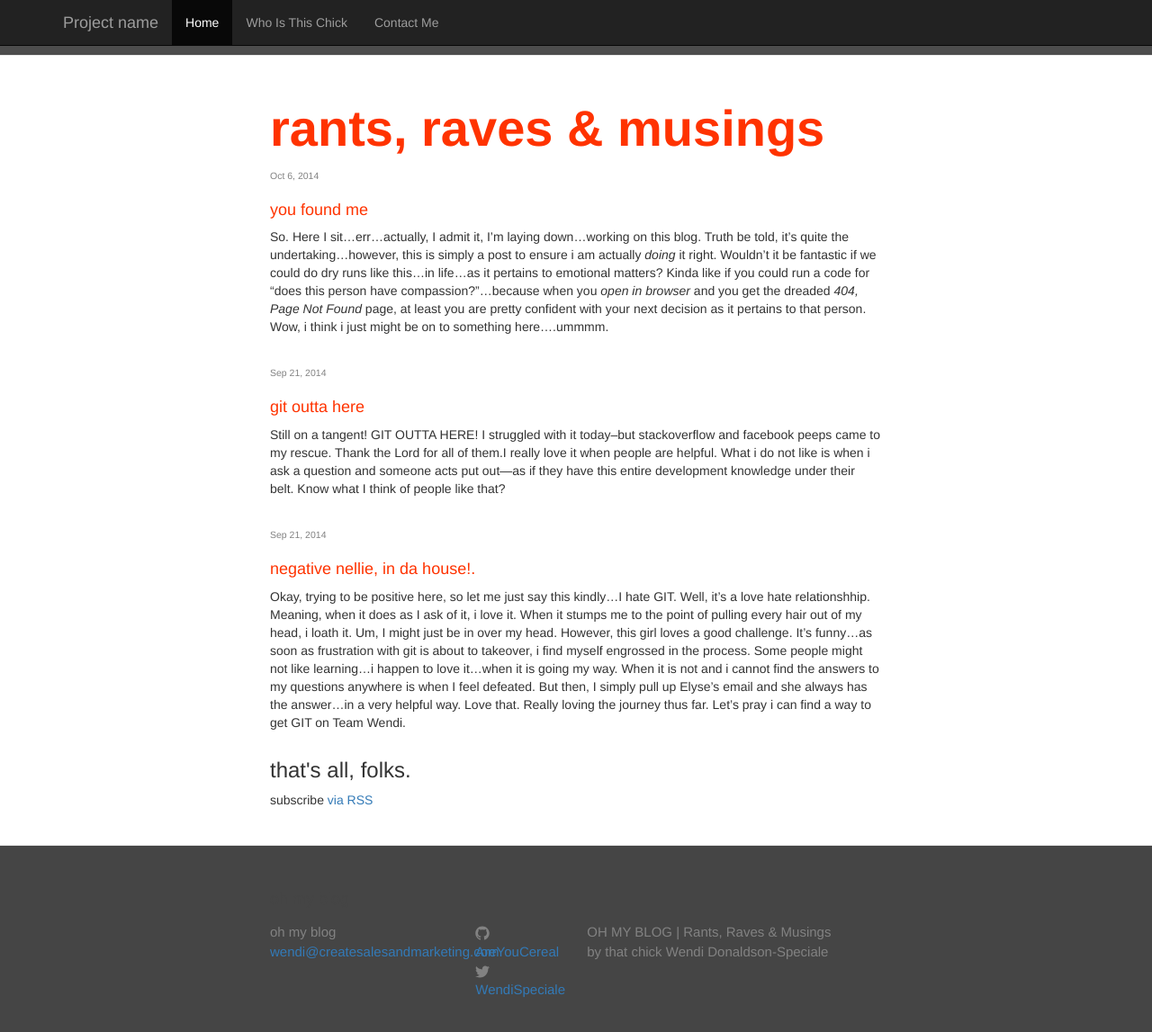
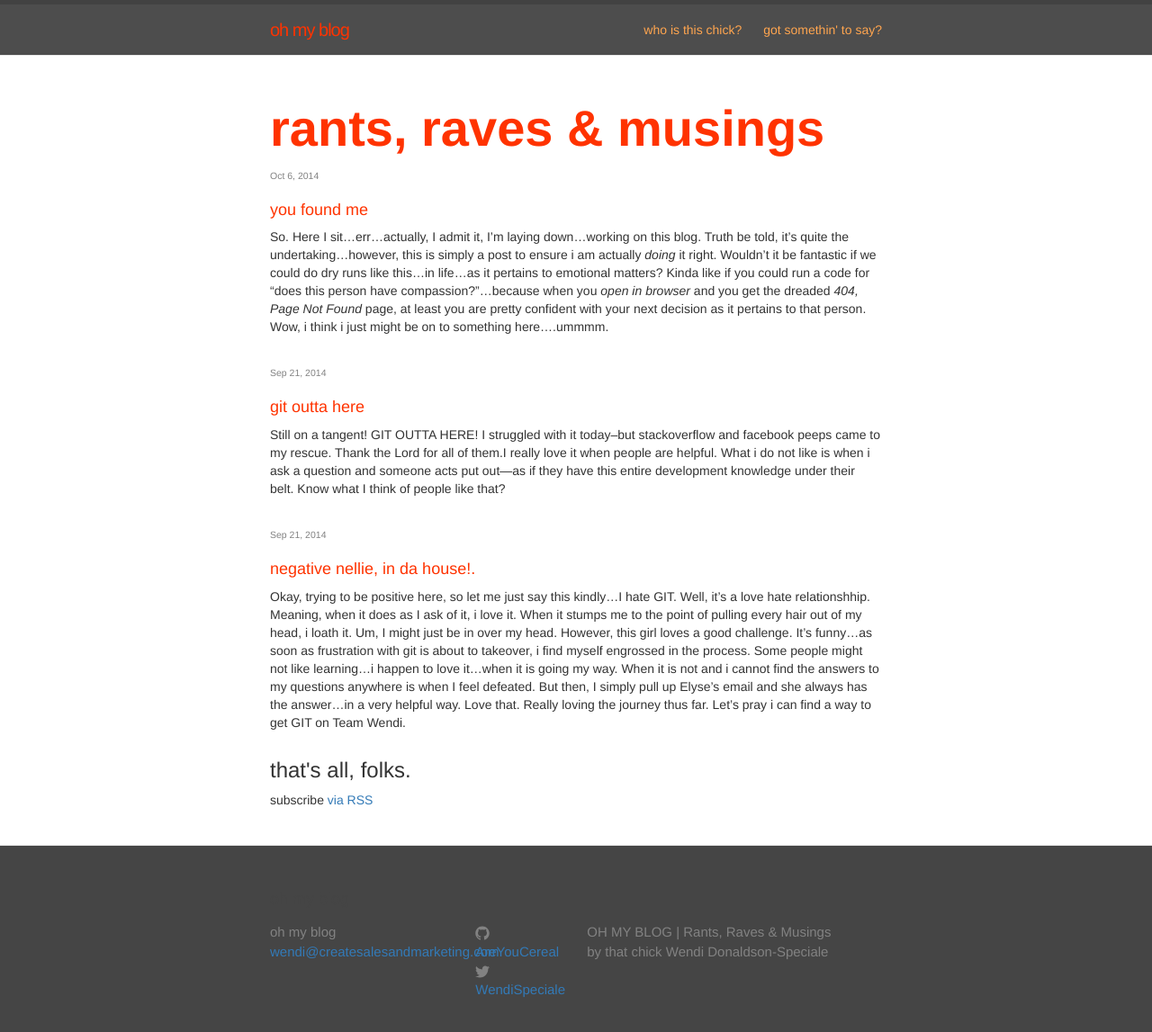
Before and after one commit to AreYouCereal/areyoucereal.github.io, a Jekyll site: the page built from index.html, in a window 1280 px wide and 1166 px high. Shown: the top 1147 px of the window at 90% size. Built offline with Jekyll 4.4.1, drawn with Linux system fonts in a browser that asks for light colours; nearby versions of some CDN libraries; library files that are not in the unit come from our copies.

Commit message:
removed bottstrap from index

```diff
--- a/index.html
+++ b/index.html
@@ -1,24 +1,6 @@
 ---
 layout: default
 ---
-    <div class="navbar navbar-inverse navbar-fixed-top" role="navigation">
-      <div class="container">
-        <div class="navbar-header">
-            <span class="icon-bar"></span>
-            <span class="icon-bar"></span>
-            <span class="icon-bar"></span>
-          </button>
-          <a class="navbar-brand" href="#">Project name</a>
-        </div>
-        <div class="collapse navbar-collapse">
-          <ul class="nav navbar-nav">
-            <li class="active"><a href="#">Home</a></li>
-            <li><a href="about">Who Is This Chick</a></li>
-            <li><a href="#contact">Contact Me</a></li>
-          </ul>
-        </div><!--/.nav-collapse -->
-      </div>
-    </div>
 
 <title>oh my blog</title>
     <meta name="viewport" content="width=device-width, initial-scale=1.0">
```
